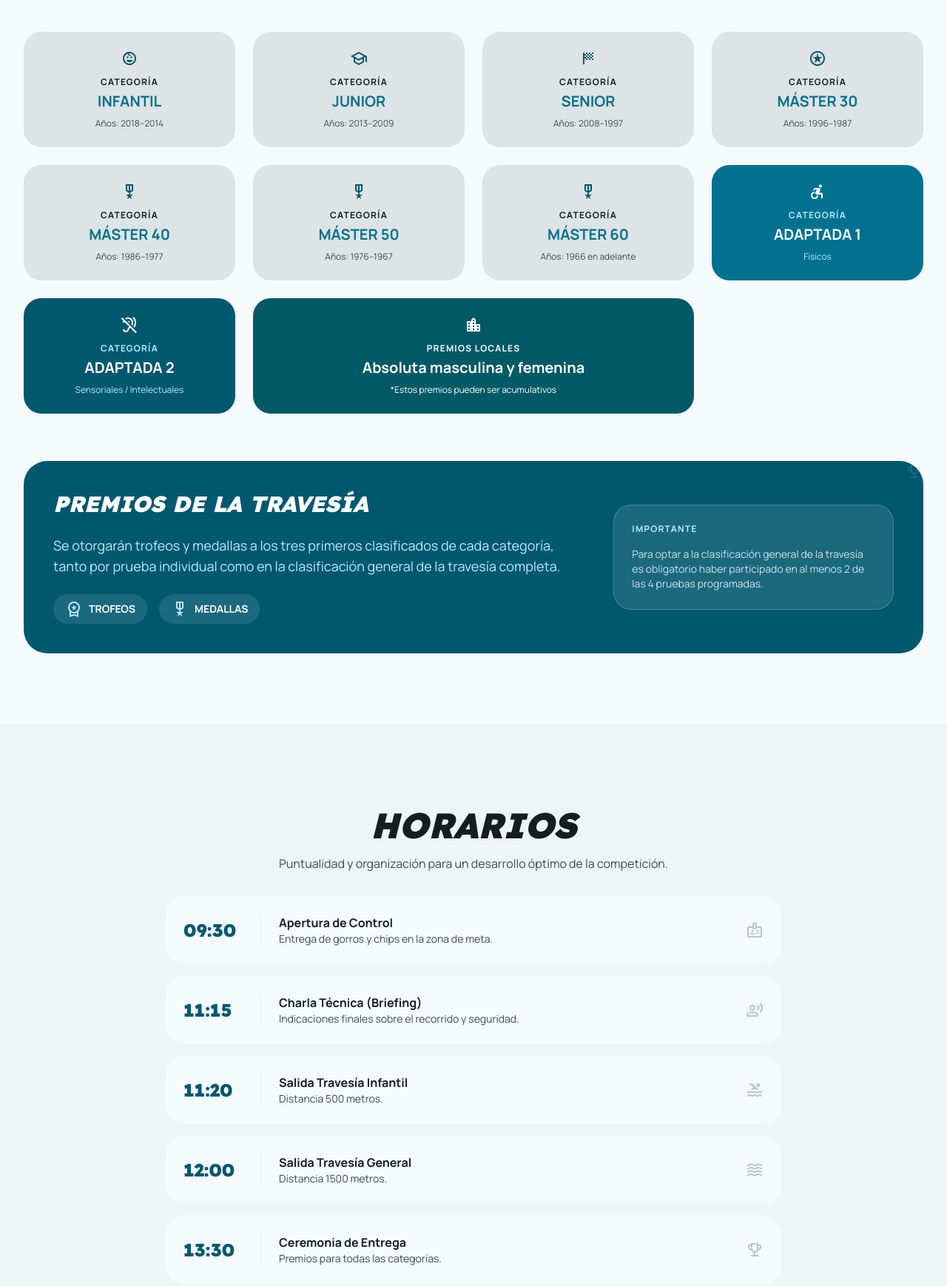
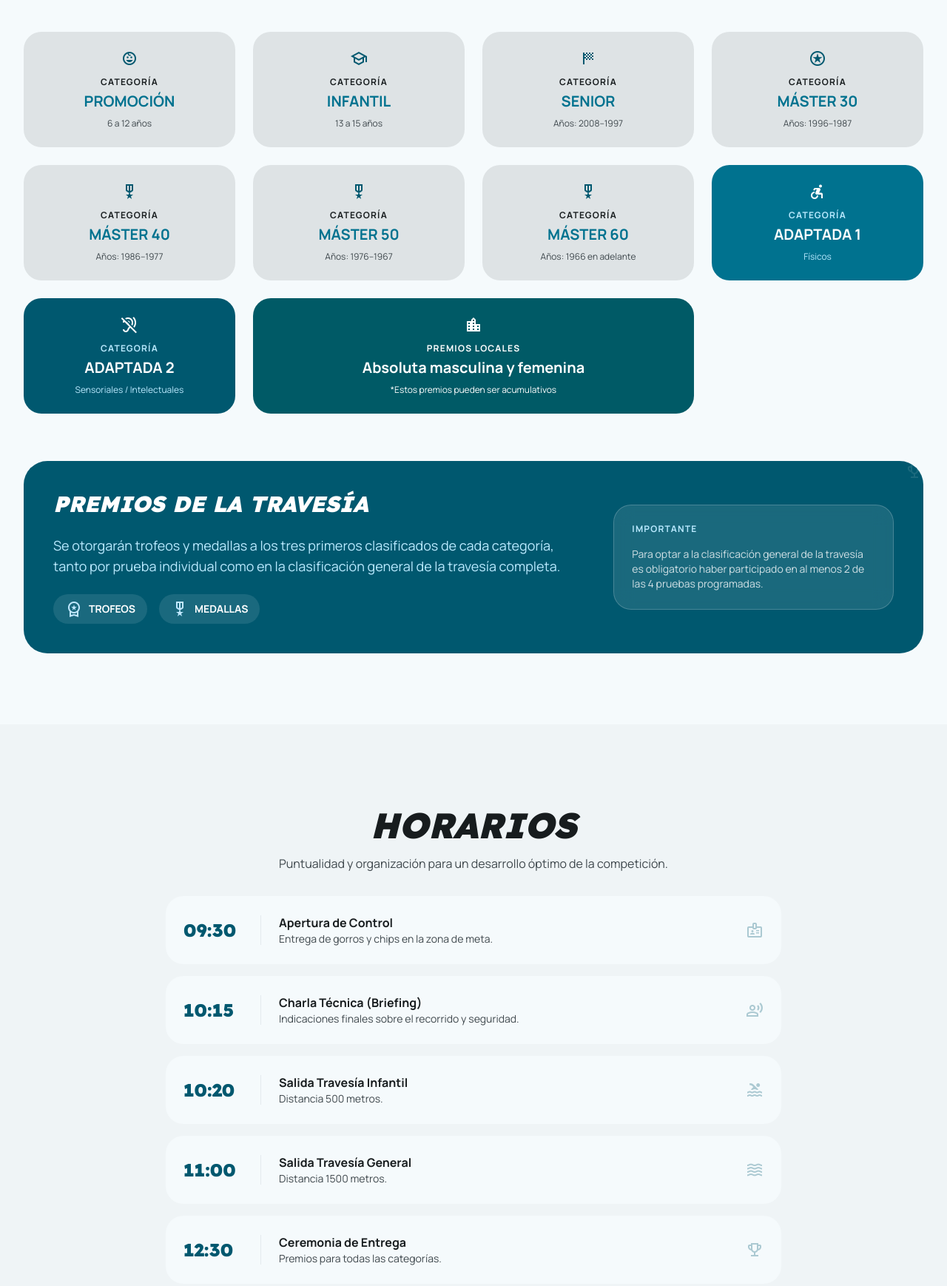
Before and after one commit to dvdgp9/web-travesia-alme, a website: page index.html in a window 1280 px wide. Shown: the part 3300-5038 px from the top of the page at 74% size. Drawn offline with Linux system fonts and the light colour scheme.

Commit message:
Cambios horarios

```diff
--- a/index.html
+++ b/index.html
@@ -336,14 +336,14 @@
 <div class="hover-lift fade-up bg-surface-container-highest p-6 rounded-2xl text-center">
 <div class="material-symbols-outlined text-4xl text-primary mb-3">child_care</div>
 <div class="font-bold uppercase text-xs tracking-widest mb-1">Categoría</div>
-<div class="text-xl font-black text-primary-container">INFANTIL</div>
-<p class="text-xs text-on-surface-variant mt-2">Años: 2018–2014</p>
+<div class="text-xl font-black text-primary-container">PROMOCIÓN</div>
+<p class="text-xs text-on-surface-variant mt-2">6 a 12 años</p>
 </div>
 <div class="hover-lift fade-up bg-surface-container-highest p-6 rounded-2xl text-center">
 <div class="material-symbols-outlined text-4xl text-primary mb-3">school</div>
 <div class="font-bold uppercase text-xs tracking-widest mb-1">Categoría</div>
-<div class="text-xl font-black text-primary-container">JUNIOR</div>
-<p class="text-xs text-on-surface-variant mt-2">Años: 2013–2009</p>
+<div class="text-xl font-black text-primary-container">INFANTIL</div>
+<p class="text-xs text-on-surface-variant mt-2">13 a 15 años</p>
 </div>
 <div class="hover-lift fade-up bg-surface-container-highest p-6 rounded-2xl text-center">
 <div class="material-symbols-outlined text-4xl text-primary mb-3">sports_score</div>
@@ -439,7 +439,7 @@
 <span class="material-symbols-outlined text-primary/30 group-hover:text-white/40 text-3xl hidden md:block">badge</span>
 </div>
 <div class="flex items-center gap-4 sm:gap-6 bg-surface p-4 sm:p-6 rounded-2xl group hover:bg-primary-container transition-all duration-300 fade-up">
-<div class="text-xl sm:text-2xl font-black text-primary group-hover:text-white w-14 sm:w-20 shrink-0 font-headline">11:15</div>
+<div class="text-xl sm:text-2xl font-black text-primary group-hover:text-white w-14 sm:w-20 shrink-0 font-headline">10:15</div>
 <div class="w-px h-10 bg-outline-variant/30 group-hover:bg-white/30 hidden sm:block"></div>
 <div class="flex-1">
 <h4 class="font-bold text-on-surface group-hover:text-white">Charla Técnica (Briefing)</h4>
@@ -448,7 +448,7 @@
 <span class="material-symbols-outlined text-primary/30 group-hover:text-white/40 text-3xl hidden md:block">record_voice_over</span>
 </div>
 <div class="flex items-center gap-4 sm:gap-6 bg-surface p-4 sm:p-6 rounded-2xl group hover:bg-primary-container transition-all duration-300 fade-up">
-<div class="text-xl sm:text-2xl font-black text-primary group-hover:text-white w-14 sm:w-20 shrink-0 font-headline">11:20</div>
+<div class="text-xl sm:text-2xl font-black text-primary group-hover:text-white w-14 sm:w-20 shrink-0 font-headline">10:20</div>
 <div class="w-px h-10 bg-outline-variant/30 group-hover:bg-white/30 hidden sm:block"></div>
 <div class="flex-1">
 <h4 class="font-bold text-on-surface group-hover:text-white">Salida Travesía Infantil</h4>
@@ -457,7 +457,7 @@
 <span class="material-symbols-outlined text-primary/30 group-hover:text-white/40 text-3xl hidden md:block">pool</span>
 </div>
 <div class="flex items-center gap-4 sm:gap-6 bg-surface p-4 sm:p-6 rounded-2xl group hover:bg-primary-container transition-all duration-300 fade-up">
-<div class="text-xl sm:text-2xl font-black text-primary group-hover:text-white w-14 sm:w-20 shrink-0 font-headline">12:00</div>
+<div class="text-xl sm:text-2xl font-black text-primary group-hover:text-white w-14 sm:w-20 shrink-0 font-headline">11:00</div>
 <div class="w-px h-10 bg-outline-variant/30 group-hover:bg-white/30 hidden sm:block"></div>
 <div class="flex-1">
 <h4 class="font-bold text-on-surface group-hover:text-white">Salida Travesía General</h4>
@@ -466,7 +466,7 @@
 <span class="material-symbols-outlined text-primary/30 group-hover:text-white/40 text-3xl hidden md:block">waves</span>
 </div>
 <div class="flex items-center gap-4 sm:gap-6 bg-surface p-4 sm:p-6 rounded-2xl group hover:bg-primary-container transition-all duration-300 fade-up">
-<div class="text-xl sm:text-2xl font-black text-primary group-hover:text-white w-14 sm:w-20 shrink-0 font-headline">13:30</div>
+<div class="text-xl sm:text-2xl font-black text-primary group-hover:text-white w-14 sm:w-20 shrink-0 font-headline">12:30</div>
 <div class="w-px h-10 bg-outline-variant/30 group-hover:bg-white/30 hidden sm:block"></div>
 <div class="flex-1">
 <h4 class="font-bold text-on-surface group-hover:text-white">Ceremonia de Entrega</h4>
```
